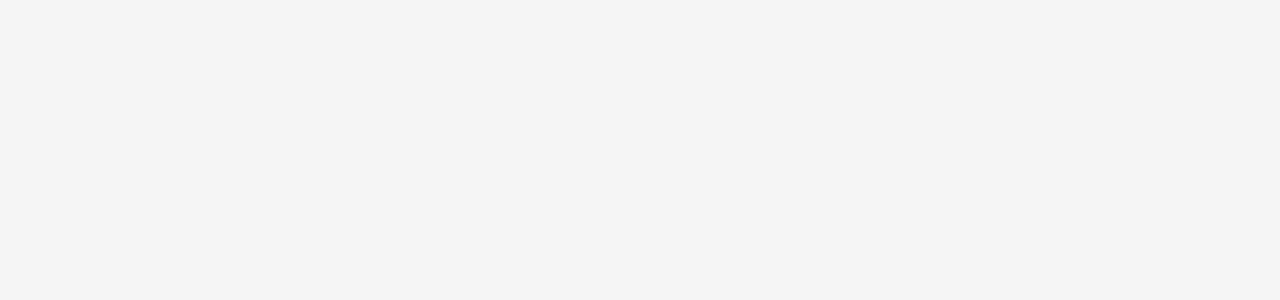
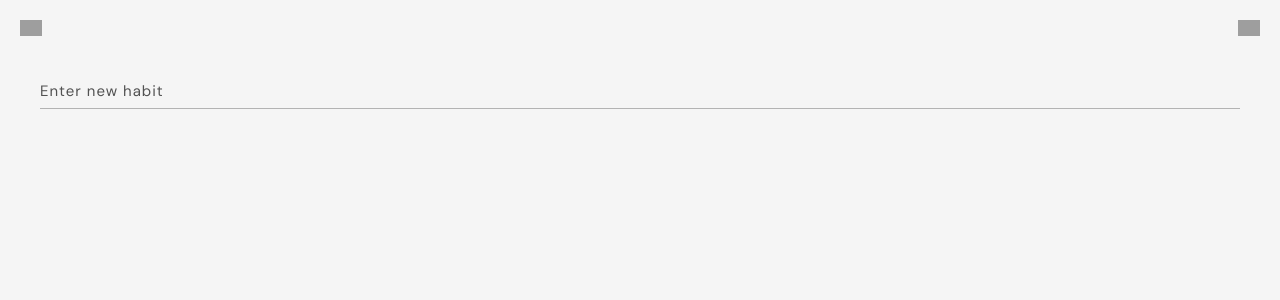
Before and after one commit to mvibhakar/wayd-pwa, a React (Create React App) app: page /add-habit in a window 1280 px wide. Shown: the top 300 px of the page. Built offline with nearby package versions, Linux system fonts and the light colour scheme; grey boxes are pictures that could not be loaded.

Commit message:
add habit ui finished

```diff
--- /dev/null
+++ b/src/app/add/AddHabit.tsx
@@ -0,0 +1,37 @@
+import React from "react";
+import { useHistory } from "react-router-dom";
+
+// components
+import { TextInputWithBottomBorder } from "../../utils/ui-library";
+import { Header } from "../_shared/Header";
+import { AppContainer, Content } from "../_shared/styled";
+import { FormSection } from "./styled";
+
+export const AddHabit = () => {
+    const history = useHistory();
+
+    const backIconAction = () => {
+        history.goBack();
+    };
+
+    const submit = () => {
+        history.push("/habits");
+    };
+
+    return (
+        <AppContainer>
+            <Header
+                title=""
+                leftSideIcon="left-arrow-grey"
+                leftSideIconAction={backIconAction}
+                rightSideRightIcon="check-grey"
+                rightSideRightIconAction={submit}
+            />
+            <Content style={{ padding: "0 40px 40px" }}>
+                <FormSection>
+                    <TextInputWithBottomBorder placeholder="Enter new habit" bordered={false} />
+                </FormSection>
+            </Content>
+        </AppContainer>
+    );
+};
--- a/src/app/index.tsx
+++ b/src/app/index.tsx
@@ -11,6 +11,7 @@ import { AddDayItem } from "./add/AddDayItem";
 import { AddList } from "./add/AddList";
 import { AddNote } from "./add/AddNote";
 import { Habits } from "./not-day/Habits";
+import { AddHabit } from "./add/AddHabit";
 
 function App() {
     return (
@@ -26,6 +27,7 @@ function App() {
                     <Route path="/add-day-item" component={() => <AddDayItem />} />
                     <Route path="/add-list" component={() => <AddList />} />
                     <Route path="/add-note" component={() => <AddNote />} />
+                    <Route path="/add-habit" component={() => <AddHabit />} />
                 </Switch>
             </div>
         </Router>
--- a/src/app/not-day/Habits.tsx
+++ b/src/app/not-day/Habits.tsx
@@ -23,7 +23,7 @@ export const Habits = () => {
     };
 
     const getFABAction = () => {
-        history.push("/add-note");
+        history.push("/add-habit");
     };
 
     return (
```
Also changed, not shown: 1 other file (tests, documents, lock files or other folders).
